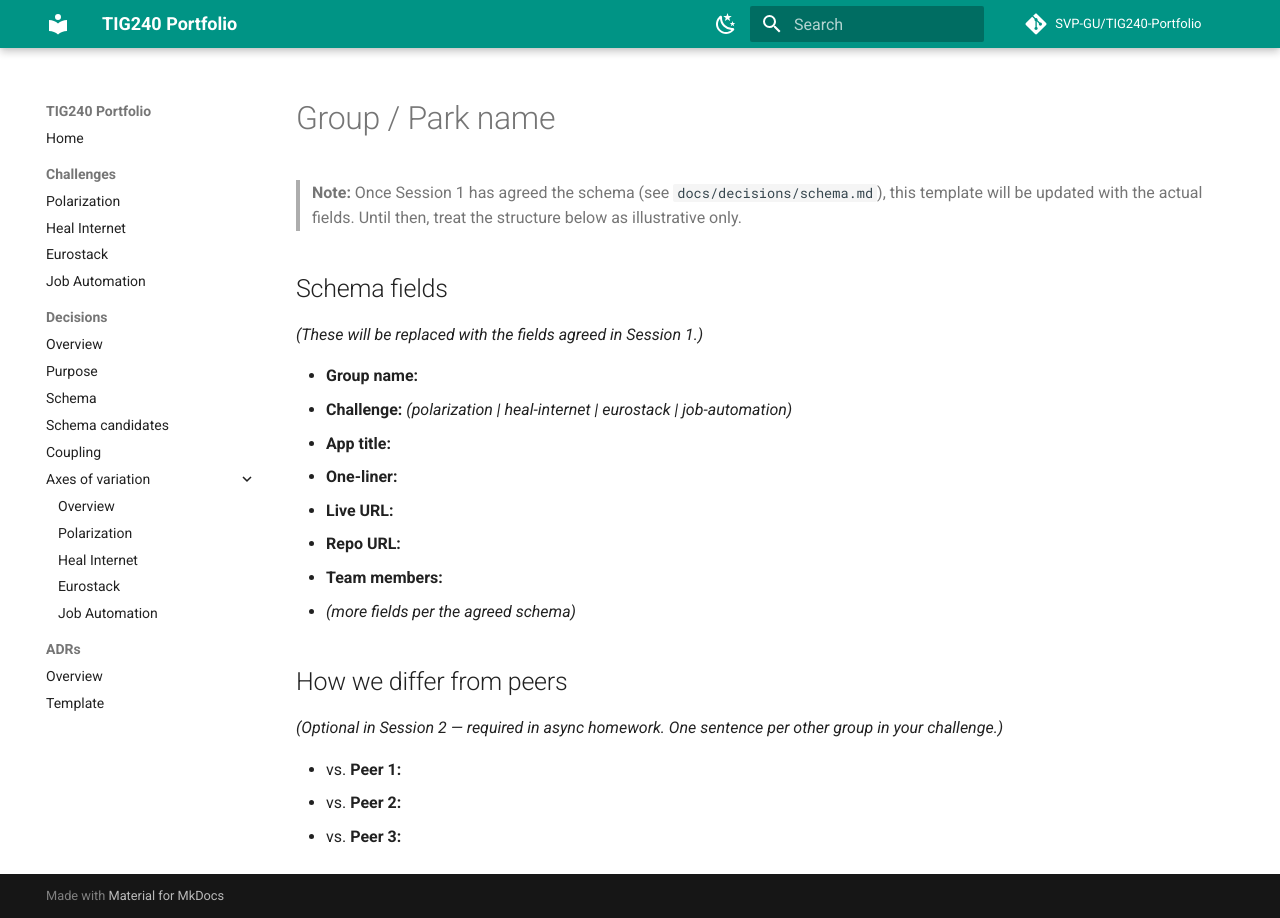
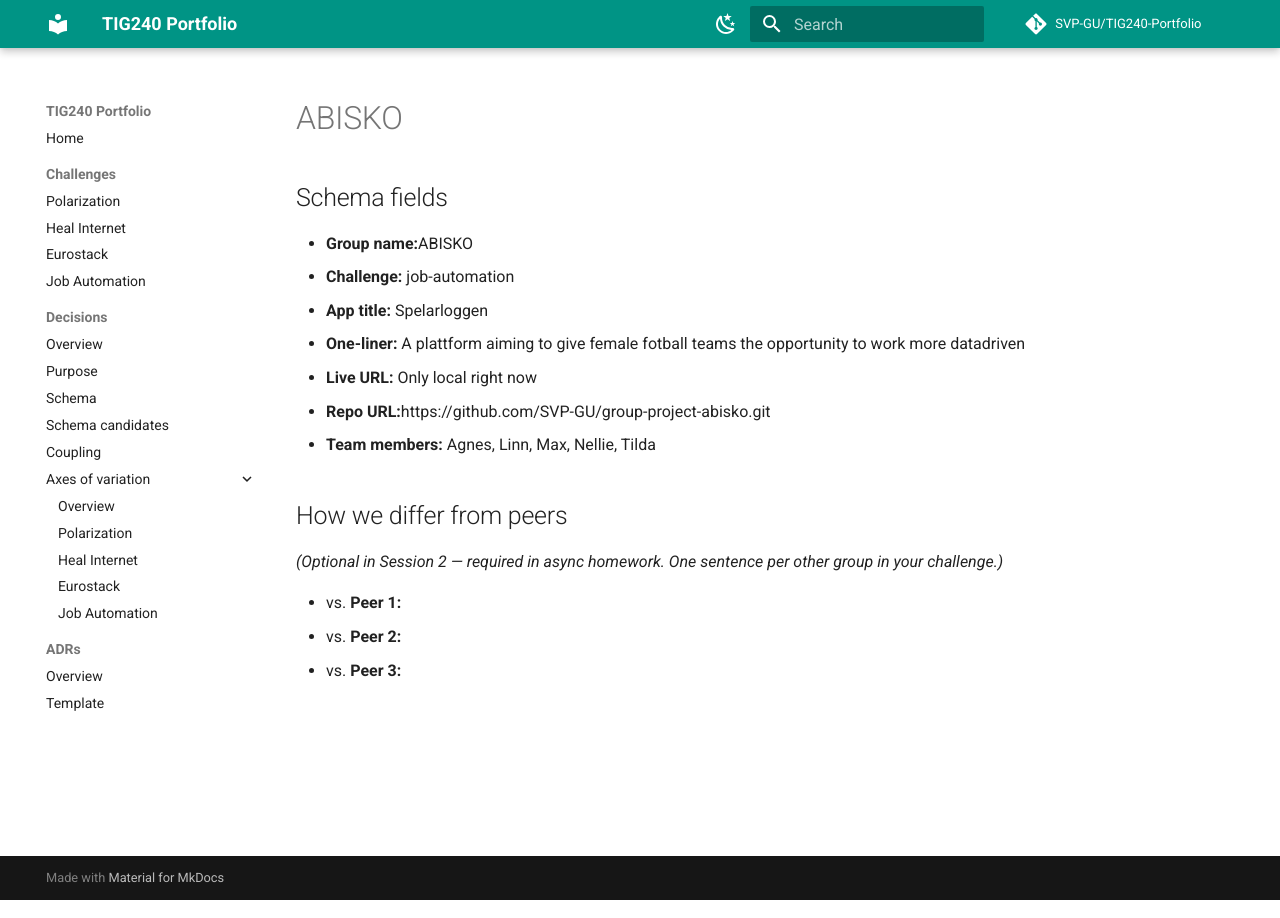
Before and after one commit to SVP-GU/TIG240-Portfolio, an MkDocs documentation site: the page built from docs/challenges/job-automation/abisko.md, in a window 1280 px wide. Built offline with MkDocs 1.6.1 and Material for MkDocs 9.7.7, drawn with Linux system fonts in a browser that asks for light colours; comment, search, counter and statistics services are not loaded.

Commit message:
fix_ abisko_page

```diff
--- a/docs/challenges/job-automation/abisko.md
+++ b/docs/challenges/job-automation/abisko.md
@@ -1,19 +1,15 @@
-# Group / Park name
-
-> **Note:** Once Session 1 has agreed the schema (see `docs/decisions/schema.md`), this template will be updated with the actual fields. Until then, treat the structure below as illustrative only.
+# ABISKO
 
 ## Schema fields
 
-*(These will be replaced with the fields agreed in Session 1.)*
 
-- **Group name:**
-- **Challenge:** *(polarization | heal-internet | eurostack | job-automation)*
-- **App title:**
-- **One-liner:**
-- **Live URL:**
-- **Repo URL:**
-- **Team members:**
-- *(more fields per the agreed schema)*
+- **Group name:**ABISKO
+- **Challenge:** job-automation
+- **App title:** Spelarloggen
+- **One-liner:** A plattform aiming to give female fotball teams the opportunity to work more datadriven
+- **Live URL:** Only local right now
+- **Repo URL:**https://github.com/SVP-GU/group-project-abisko.git
+- **Team members:** Agnes, Linn, Max, Nellie, Tilda
 
 ## How we differ from peers
 
```
